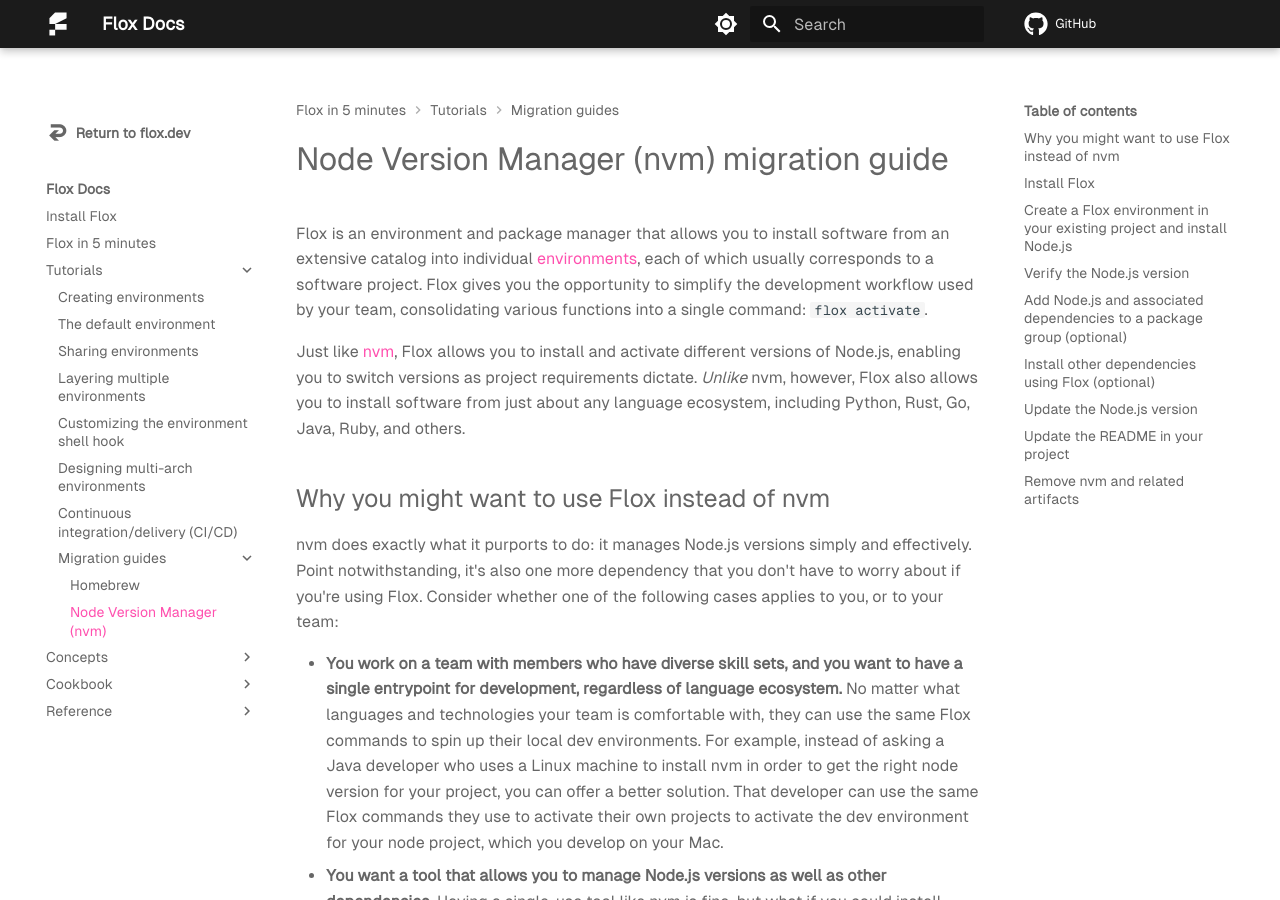
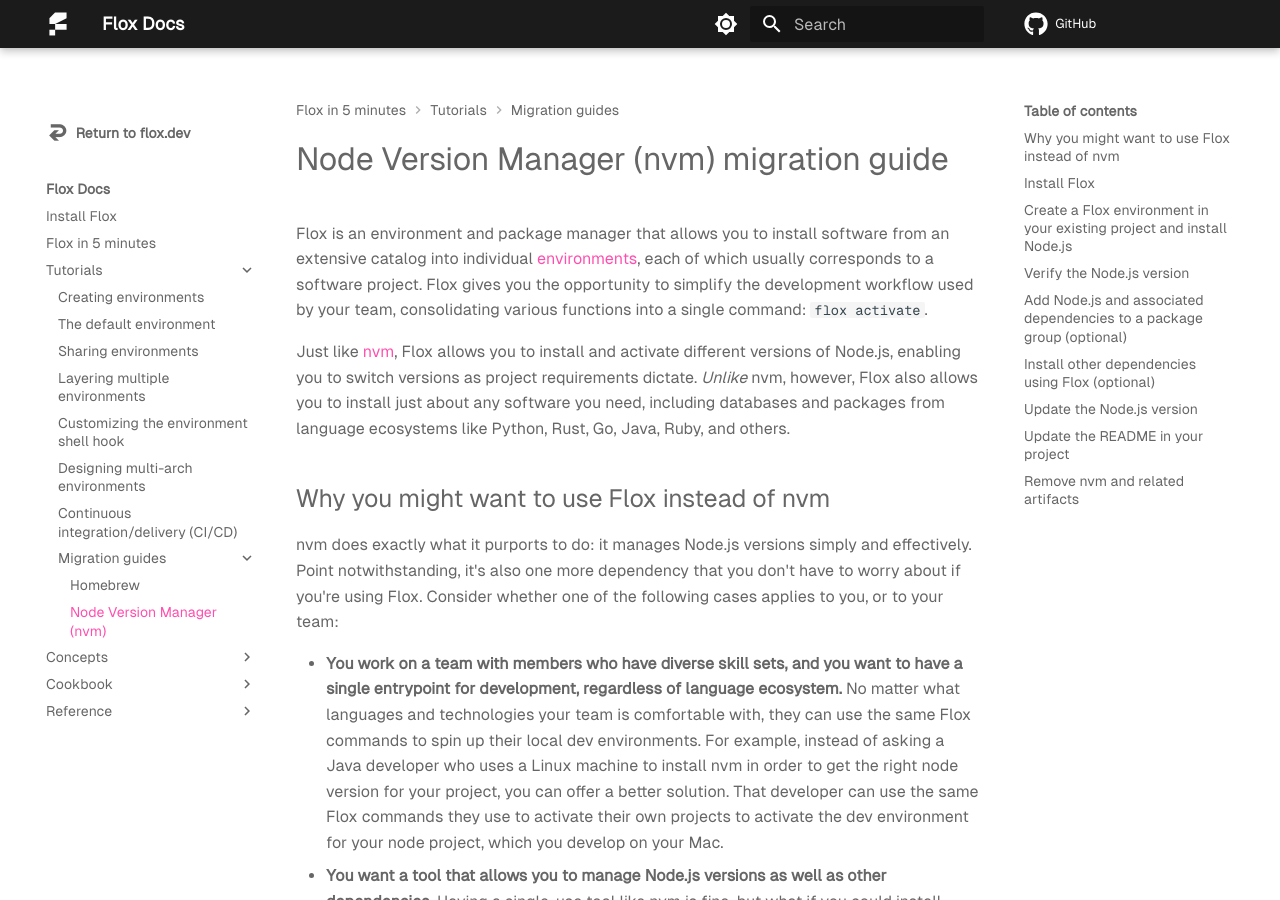
Before and after one commit to flox/floxdocs, an MkDocs documentation site: the page built from docs/tutorials/migrations/nvm.md, in a window 1280 px wide and 900 px high. Built offline with MkDocs 1.6.1 and Material for MkDocs 9.7.7, drawn with Linux system fonts in a browser that asks for light colours; plug-ins that fetch from the network failed and are left out; comment, search, counter and statistics services are not loaded.

Commit message:
docs(nvm.md): Expand list of Flox capabilities to include databases

```diff
--- a/docs/tutorials/migrations/nvm.md
+++ b/docs/tutorials/migrations/nvm.md
@@ -7,7 +7,7 @@
 
 Flox is an environment and package manager that allows you to install software from an extensive catalog into individual [environments][environment_concept]{:target="\_blank"}, each of which usually corresponds to a software project. Flox gives you the opportunity to simplify the development workflow used by your team, consolidating various functions into a single command: `flox activate`.
 
-Just like [nvm](https://github.com/nvm-sh/nvm){:target="\_blank"}, Flox allows you to install and activate different versions of Node.js, enabling you to switch versions as project requirements dictate. _Unlike_ nvm, however, Flox also allows you to install software from just about any language ecosystem, including Python, Rust, Go, Java, Ruby, and others.
+Just like [nvm](https://github.com/nvm-sh/nvm){:target="\_blank"}, Flox allows you to install and activate different versions of Node.js, enabling you to switch versions as project requirements dictate. _Unlike_ nvm, however, Flox also allows you to install just about any software you need, including databases and packages from language ecosystems like Python, Rust, Go, Java, Ruby, and others.
 
 ## Why you might want to use Flox instead of nvm
 nvm does exactly what it purports to do: it manages Node.js versions simply and effectively. Point notwithstanding, it's also one more dependency that you don't have to worry about if you're using Flox. Consider whether one of the following cases applies to you, or to your team:
```
